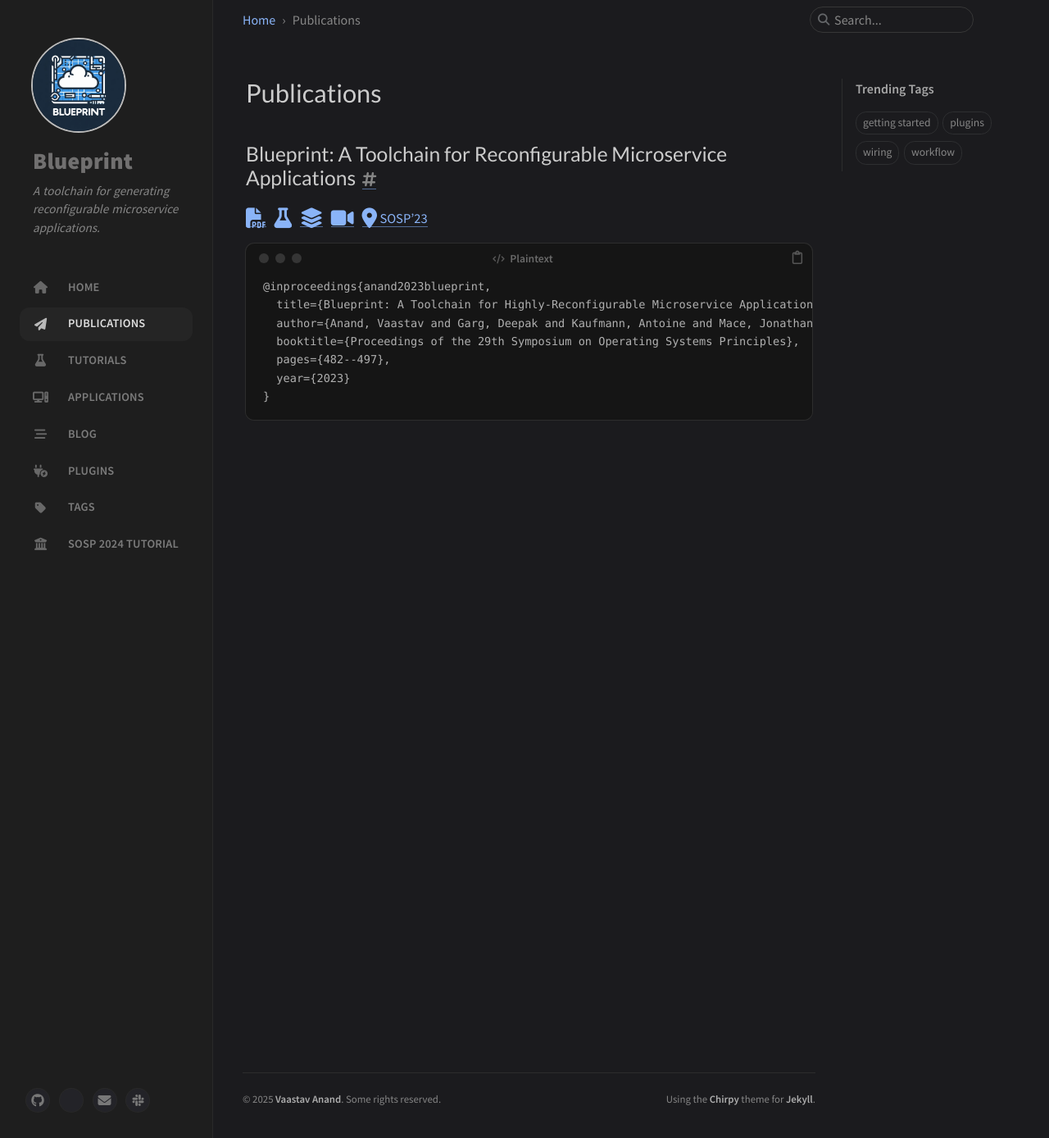
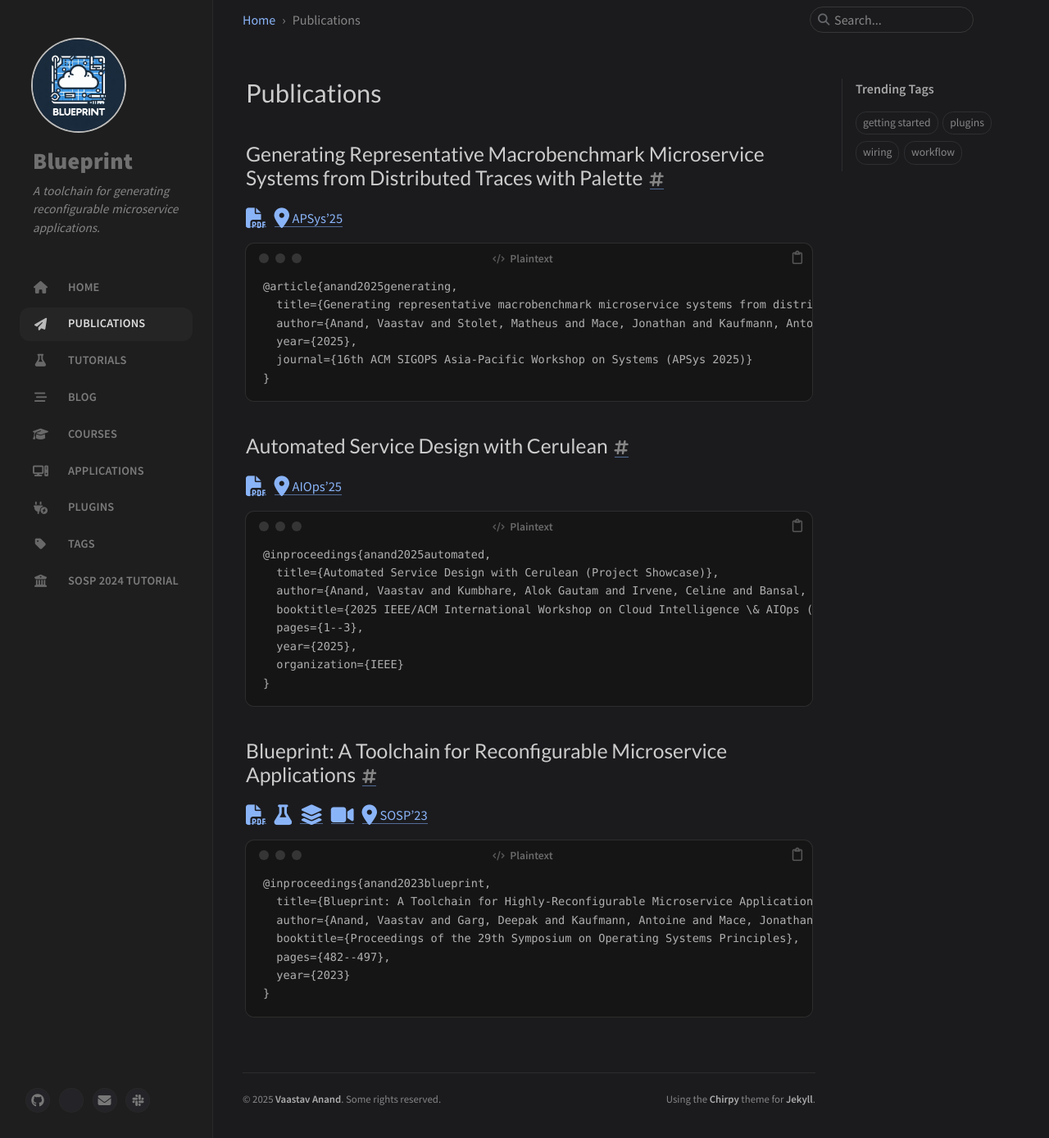
Before and after one commit to Blueprint-uServices/Blueprint-uServices.github.io, a Jekyll site: the page built from _tabs/publications.md, in a window 1280 px wide and 1388 px high. Shown: the whole window at 82% size. Built offline with Jekyll 4.4.1, drawn with Linux system fonts in a browser that asks for light colours; cached includes are drawn as plain includes.

Commit message:
Add teaching tab + update pubs

````diff
--- a/_tabs/publications.md
+++ b/_tabs/publications.md
@@ -3,6 +3,42 @@ layout: page
 icon: fas fa-paper-plane
 order: 1
 ---
+
+## Generating Representative Macrobenchmark Microservice Systems from Distributed Traces with Palette
+
+<span>
+<a href="#" style="text-decoration: none"><i class="fa fa-file-pdf fa-xl"></i></a>
+&nbsp;
+<a href="https://apsys2025.github.io/index.html" style="text-decoration: none"><i class="fa fa-location-dot fa-xl"></i>&nbsp;APSys'25</a>
+</span>
+
+```
+@article{anand2025generating,
+  title={Generating representative macrobenchmark microservice systems from distributed traces with Palette},
+  author={Anand, Vaastav and Stolet, Matheus and Mace, Jonathan and Kaufmann, Antoine},
+  year={2025},
+  journal={16th ACM SIGOPS Asia-Pacific Workshop on Systems (APSys 2025)}
+}
+```
+
+## Automated Service Design with Cerulean
+
+<span>
+<a href="/assets/pdf/anand2025automatic.pdf" style="text-decoration: none"><i class="fa fa-file-pdf fa-xl"></i></a>
+&nbsp;
+<a href="https://cloudintelligenceworkshop.org/index.html" style="text-decoration: none"><i class="fa fa-location-dot fa-xl"></i>&nbsp;AIOps'25</a>
+</span>
+
+```
+@inproceedings{anand2025automated,
+  title={Automated Service Design with Cerulean (Project Showcase)},
+  author={Anand, Vaastav and Kumbhare, Alok Gautam and Irvene, Celine and Bansal, Chetan and Somashekar, Gagan and Mace, Jonathan and Las-Casas, Pedro and Bianchini, Ricardo and Fonseca, Rodrigo},
+  booktitle={2025 IEEE/ACM International Workshop on Cloud Intelligence \& AIOps (AIOps)},
+  pages={1--3},
+  year={2025},
+  organization={IEEE}
+}
+```
 
 ## Blueprint: A Toolchain for Reconfigurable Microservice Applications
 
````
Also changed, not shown: _tabs/blog.md (+1 -1 lines), _tabs/teaching.md (added, +8 -0 lines), 1 other file.
